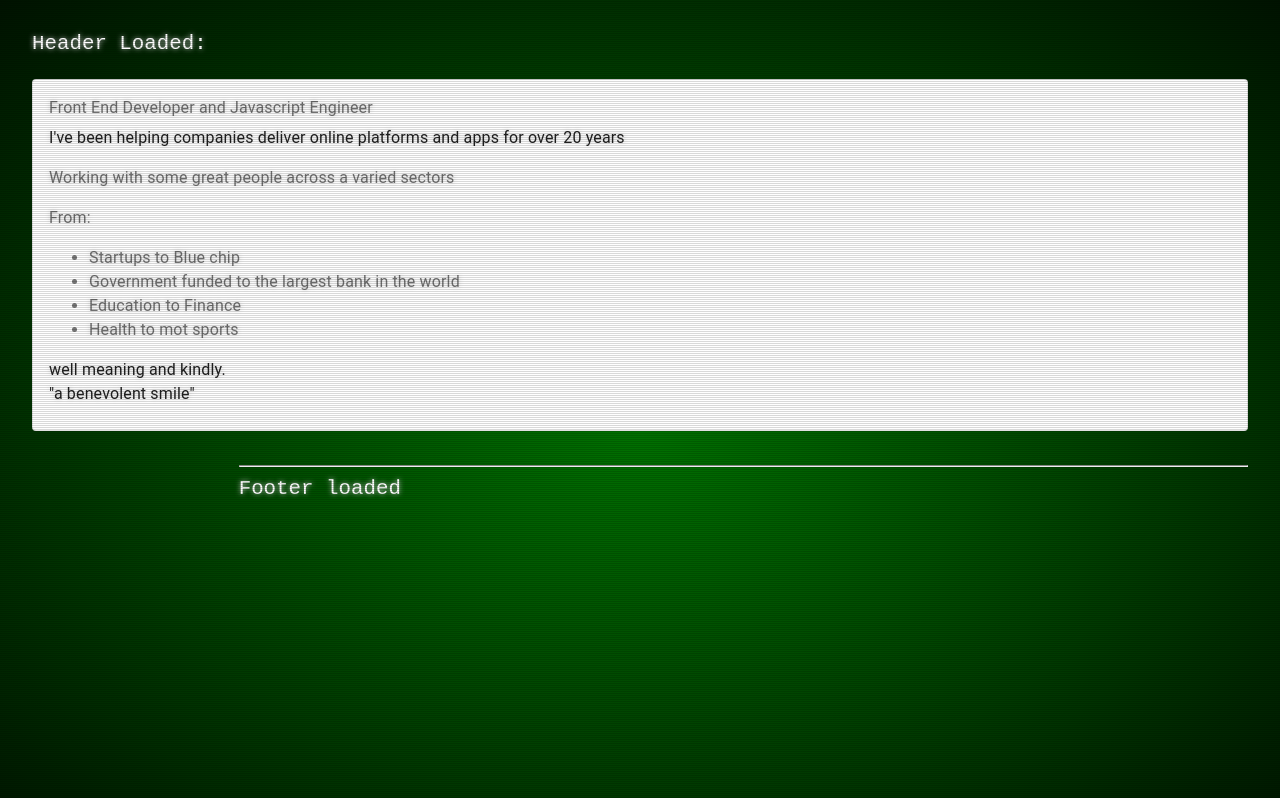
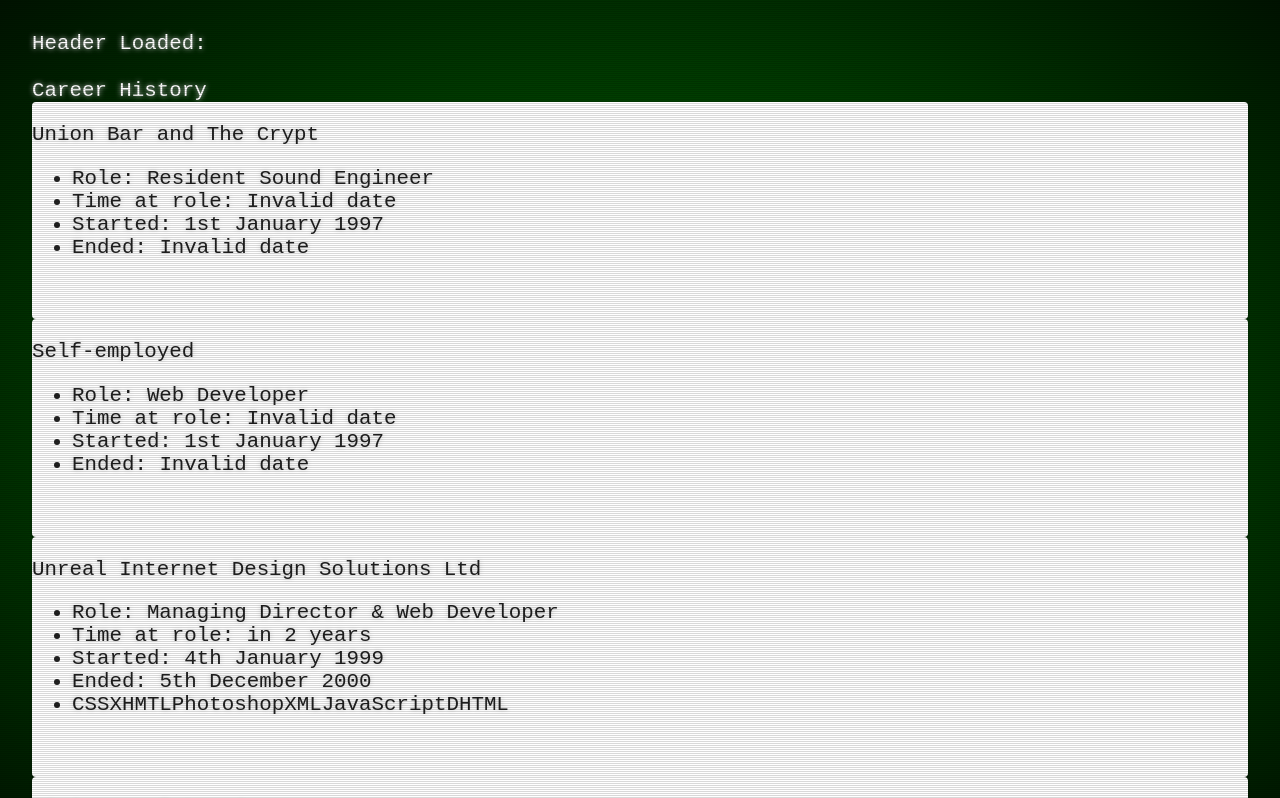
Before and after one commit to 789ni812/my-portfolio, a React (Create React App) app: page / in a window 1280 px wide. Shown: the top 798 px of the page. Built offline with nearby package versions, Linux system fonts and the light colour scheme; the HTML template or start-up script is replaced by a standard one.

Commit message:
Added Todos

```diff
--- a/src/App.js
+++ b/src/App.js
@@ -3,15 +3,12 @@
 
 import './App.scss';
 import Grid from '@material-ui/core/Grid';
-
-
-
 import Header from './mockup/Header'
 import Footer from './components/Footer';
 //import ChartExample from './mockup/chartExample'; // show off some information in chart. Dont know what though?
-// import CareerHistory from './mockup/careerHistory';
+import CareerHistory from './mockup/careerHistory';
 //import UserDetailsTest from './mockup/test_usersDetails'; // navigator useragent information
-import ContentIntroduction from './mockup/ContentIntroduction';
+//import ContentIntroduction from './mockup/ContentIntroduction';
 
 
 const App = () => {
@@ -24,7 +21,7 @@
         <Grid item xs={12} >
 
 
-          <ContentIntroduction />
+          <CareerHistory />
 
 
 
--- a/src/mockup/data-points.js
+++ b/src/mockup/data-points.js
@@ -106,7 +106,7 @@
         role: 'Scrum Master, Agile Project Manager and Web Development Manager',
         skills: ['Redmine', 'Google Analytics', 'Google optimizer', 'Flairbuilder', 'LINUX', 'Apache', 'Drupal 7', 'angularJS', 'HTML5', 'CSS3', 'MySQL', 'PHP5', 'GEOIP'],
         agileSkills: ['Release Planning', 'Lean', 'XP programming', 'Scrum', 'Poker planning', 'MoSCoW', 'Risk vs Value', 'Acceptance criteria', 'Business visions', 'timeboxing'],
-        description: "Electric Word currently has around 50 websites on different versions of the Drupal CMS platform, most sites are a combination of e-commerce and subscription based services. When I started at Electric Word, I hired a new web development team to focus solely with the Drupal CMS and trained them and the newly assigned Product Owners in agile methodologies. Since then, we’ve been very busy migrating all the Drupal sites over to a new Drupal 7 multi-site platform whilst enhancing and adding new functionality such as responsive designs, improved subscription and e-commerce functionality as well as improving the user experience, SEO techniques and editor environments. I\'m still a keen developer and often help out the web team (time permitting) with development and R&D builds. ",
+        description: "Electric Word currently has around 50 websites on different versions of the Drupal CMS platform, most sites are a combination of e-commerce and subscription based services. When I started at Electric Word, I hired a new web development team to focus solely with the Drupal CMS and trained them and the newly assigned Product Owners in agile methodologies. Since then, we’ve been very busy migrating all the Drupal sites over to a new Drupal 7 multi-site platform whilst enhancing and adding new functionality such as responsive designs, improved subscription and e-commerce functionality as well as improving the user experience, SEO techniques and editor environments. I'm still a keen developer and often help out the web team (time permitting) with development and R&D builds. ",
         delmeAchievments: [
             'Hired new internal and external web development teams, contract developers and product owners',
             'Trained and coached developers, product owners, stakeholders amongst other staff members in agile methodologies, techniques and best practices',
```
Also changed, not shown: 1 other file (tests, documents, lock files or other folders).
